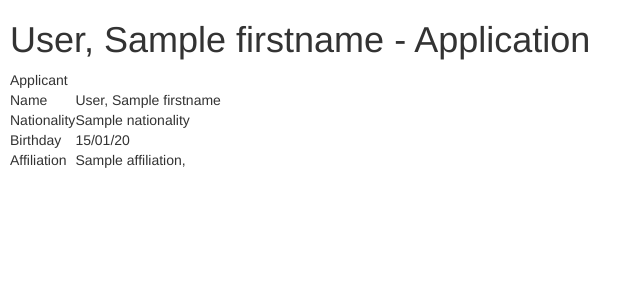
After one commit to coli-saar/clapps, a Flask app: template templates/show-application.html in a window 1280 px wide. The commit adds this page. Shown: the top 300 px of the page, without its empty margins (0-641 px from the left). Run offline with Flask 2, Linux system fonts and the light colour scheme; the template is opened without the code that fills it: most values are stand-ins (such as "Sample title", 1, 10 or a date in 2020); parts of the project's set-up code (start-up, migrations or seed data) failed here and were passed over; some libraries are stand-ins or nearby versions.

Commit message:
working on individual app page

```diff
--- a/init.py
+++ b/init.py
@@ -1,9 +1,13 @@
+import os
+
 from flask import Flask
 import time
 
 from jinja2 import evalcontextfilter
 from sqlalchemy import create_engine
 from sqlalchemy.orm import sessionmaker
+from werkzeug.utils import secure_filename
+
 from tables import Base
 from flask_sqlalchemy_session import flask_scoped_session
 
@@ -52,3 +56,14 @@ country_list = [(c.code, c.name_en) for id, c in sorted(countries.items(), key=l
 def ft(eval_ctx, value):
     t = value.timetuple()
     return time.strftime("%d/%m/%y", t)
+
+
+def cv_filename_from_data(id, lastname):
+    filename = secure_filename("%d-%s.pdf" % (id, lastname))
+    file_path = os.path.join(app.config['UPLOAD_FOLDER'], filename)
+    return file_path
+
+@app.template_filter("cv_filename")
+@evalcontextfilter
+def cv_filename(eval_ctx, application):
+    return cv_filename_from_data(application.id, application.lastname)
--- a/main.py
+++ b/main.py
@@ -68,8 +68,7 @@ def post_application():
             session.commit()
 
             # store uploaded CV
-            filename = secure_filename("%d-%s.pdf" % (id, form.lastname.data))
-            file_path = os.path.join(app.config['UPLOAD_FOLDER'], filename)
+            file_path = cv_filename_from_data(id, form.lastname.data)
             remote_cv_file.save(file_path)
 
             # notify contact person
@@ -138,11 +137,23 @@ class ApplicationForm(Form):
 
 @app.route("/show-applications.html", methods=["GET",])
 def show_applications():
+
+    # TODO - authentication
+
     applications = session.query(Application).all()
+    return render_template("show-applications.html", conf=conf, applications=applications)
 
-    print(applications[0].degrees)
 
-    return render_template("show-applications.html", conf=conf, applications=applications)
+@app.route("/show-application.html", methods=["GET",])
+def show_application():
+    # TODO - authentication
+    # TODO - check that ID is defined and an int
+
+    id = int(request.args.get('id'))
+    application = session.query(Application).filter(Application.id == id).first()
+    return render_template("show-application.html", application=application)
+
+
 
 
 
--- a/tables.py
+++ b/tables.py
@@ -24,6 +24,8 @@ class Application(Base):
     affiliation = Column(String(200))
     aff_city = Column(String(200))
     aff_country = Column(String(2), ForeignKey('countries.code'))
+
+    # s_nationality = relationship("Country", foreign_keys="nationality")
 
 
 class Country(Base):
--- /dev/null
+++ b/templates/show-application.html
@@ -0,0 +1,25 @@
+{% set title = application.lastname + ", " + application.firstname + " - Application" %}
+
+{% extends "main.html" %}
+{% import "macros.html" as m %}
+
+
+{% block content %}
+
+<div class="content">
+    <h1>{{ title }}</h1>
+
+    <table>
+        <tr> <td class="a_header">Applicant</td> <td/> </tr>
+
+        <tr><td class="a_label">Name</td> <td>{{ application.lastname }}, {{ application.firstname }}</td></tr>
+        <tr><td class="a_label">Nationality</td> <td>{{ application.nationality }}</td></tr>
+        <tr><td class="a_label">Birthday</td> <td>{{ application.birthday | ft }}</td></tr>
+        <tr><td class="a_label">Affiliation</td> <td>{{ application.affiliation }}, </td></tr>
+
+
+    </table>
+
+</div>
+
+{% endblock %}
```
Also changed, not shown: templates/show-applications.html (+5 -5 lines).
